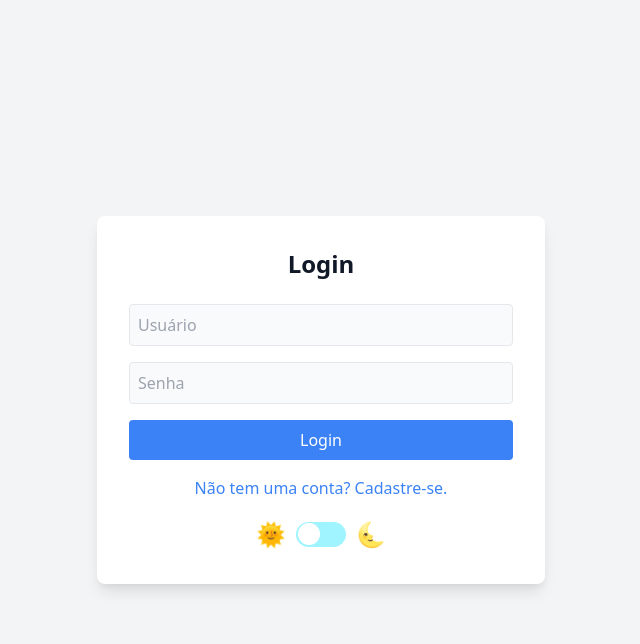
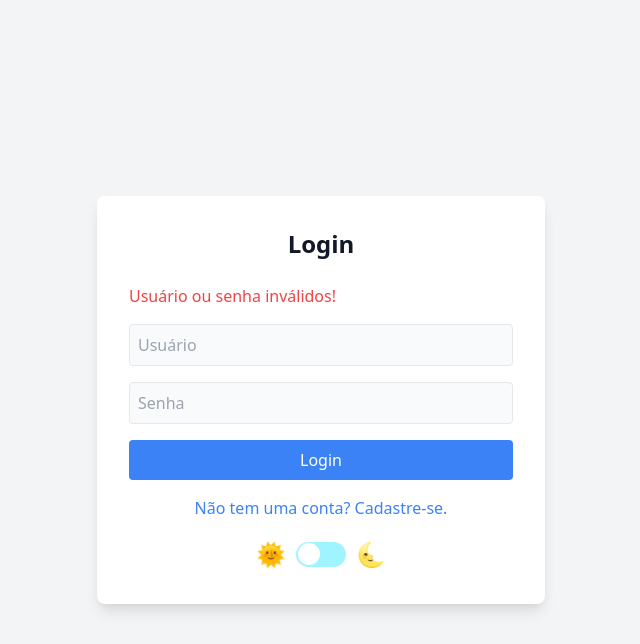
Before and after one commit to AndersonC96/todolist, a PHP site: page /login.php?error=invalid_credentials in a window 1280 px wide. Shown: the top 644 px of the page, without its empty margins (319-959 px from the left). Run offline with PHP 8.4, Linux system fonts and the light colour scheme; the visitor is signed in with stand-in values (Sample User, id 1).

Commit message:
Update login.php

```diff
--- a/login.php
+++ b/login.php
@@ -67,6 +67,9 @@
     <body class="min-h-screen flex items-center justify-center bg-gray-100 dark:bg-gray-800 transition-all duration-500">
         <div class="w-full max-w-md p-8 bg-white dark:bg-gray-900 rounded-lg shadow-lg">
             <h1 class="text-2xl font-bold text-center mb-6 text-gray-900 dark:text-white">Login</h1>
+            <?php if (isset($_GET['error']) && $_GET['error'] == 'invalid_credentials'): ?>
+                <div class="text-red-500 mb-4">Usuário ou senha inválidos!</div>
+            <?php endif; ?>
             <form action="login_process.php" method="POST">
                 <input type="text" name="username" id="username" placeholder="Usuário" required class="w-full p-2 border rounded mb-4 bg-gray-50 dark:bg-gray-700">
                 <input type="password" name="password" id="password" placeholder="Senha" required class="w-full p-2 border rounded mb-4 bg-gray-50 dark:bg-gray-700">
```
